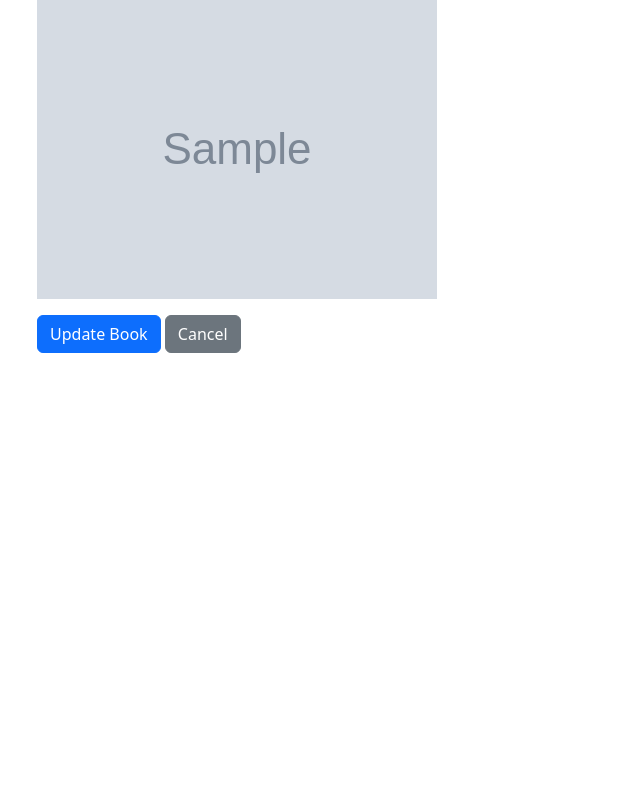
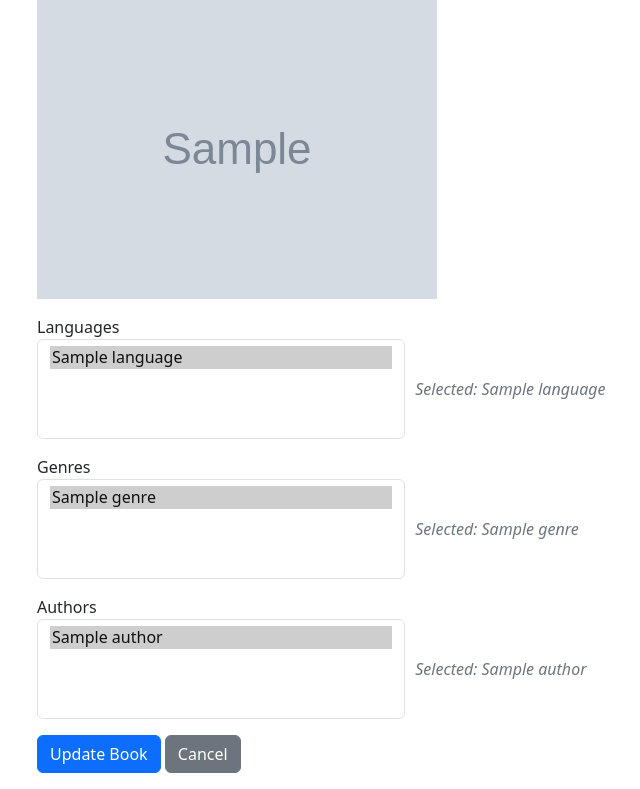
Before and after one commit to Muck3334444/E-Lib, a Django app: page /library/edit-book/1/ in a window 1280 px wide. Shown: the part 666-1455 px from the top of the page, without its empty margins (45-685 px from the left). Before the commit the page ends 1019 px from the top, so only its background shows below. Run offline with Django 5.2, Linux system fonts and the light colour scheme; a user stored in the database is signed in; tables that the repository leaves empty hold one stand-in row (values such as "Sample post"); grey boxes marked "Sample" are stand-in pictures; some libraries are stand-ins or nearby versions.

Commit message:
Added missing fields to the book

```diff
--- a/ELib/templates/navbar.html
+++ b/ELib/templates/navbar.html
@@ -7,12 +7,6 @@
             </button>
             <div class="collapse navbar-collapse" id="navbarNav">
                 <ul class="navbar-nav me-auto mb-2 mb-lg-0">
-                    <li class="nav-item">
-                        {% comment %} <a class="nav-link" href="{% url 'dashboard' %}">Dashboard</a> {% endcomment %}
-                    </li>
-                    <li class="nav-item">
-                        {% comment %} <a class="nav-link" href="{% url 'profile' %}">Profile</a> {% endcomment %}
-                    </li>
                 </ul>
                 <ul class="navbar-nav ms-auto">
                     {% if user.is_authenticated %}
--- a/library/templates/addEditBook.html
+++ b/library/templates/addEditBook.html
@@ -37,11 +37,79 @@
                         <img src="{{ form.instance.image.url }}" alt="Book Cover" class="img-fluid">
                     </div>
                 {% endif %}
+                <div class="form-group mb-3">
+                    <label for="languages">Languages</label>
+                    <div class="multi-select-wrapper">
+                        <select id="languages" name="languages" class="form-control" multiple style="height: 100px; overflow-y: auto;" onchange="updateSelected('languages')">
+                            {% for lang in languages %}
+                                <option value="{{ lang.id }}" {% if lang.id in selectedLanguages %}selected{% endif %}>{{ lang.name }}</option>
+                            {% endfor %}
+                        </select>
+                        <div class="selected-list" id="selected-languages">Selected: {{ selectedLanguages|join:", " }}</div>
+                    </div>
+                </div>
+
+                <div class="form-group mb-3">
+                    <label for="genres">Genres</label>
+                    <div class="multi-select-wrapper">
+                        <select id="genres" name="genres" class="form-control" multiple style="height: 100px; overflow-y: auto;" onchange="updateSelected('genres')">
+                            {% for genre in genres %}
+                                <option value="{{ genre.id }}" {% if genre.id in selectedGenres %}selected{% endif %}>{{ genre.name }}</option>
+                            {% endfor %}
+                        </select>
+                        <div class="selected-list" id="selected-genres">Selected: {{ selectedGenres|join:", " }}</div>
+                    </div>
+                </div>
+
+                <div class="form-group mb-3">
+                    <label for="authors">Authors</label>
+                    <div class="multi-select-wrapper">
+                        <select id="authors" name="authors" class="form-control" multiple style="height: 100px; overflow-y: auto;" onchange="updateSelected('authors')">
+                            {% for author in authors %}
+                                <option value="{{ author.id }}" {% if author.id in selectedAuthors %}selected{% endif %}>{{ author.name }}</option>
+                            {% endfor %}
+                        </select>
+                        <div class="selected-list" id="selected-authors">Selected: {{ selectedAuthors|join:", " }}</div>
+                    </div>
+                </div>
                 <button type="submit" class="btn btn-primary">
                     {% if bookId %}Update Book{% else %}Add Book{% endif %}
                 </button>
                 <a href="{% url 'books-storage' %}" class="btn btn-secondary">Cancel</a>
             </form>
         </div>
+        <script>
+            function updateSelected(field) {
+                let selected = Array.from(document.getElementById(field).selectedOptions).map(option => option.text);
+                document.getElementById(`selected-${field}`).innerText = "Selected: " + (selected.join(", ") || "None");
+            }
+
+            // Initial update to show already selected items on page load
+            window.onload = function() {
+                updateSelected('languages');
+                updateSelected('genres');
+                updateSelected('authors');
+            };
+        </script>
+        <style>
+            .multi-select-wrapper {
+                display: flex;
+                align-items: center;
+                gap: 10px; /* Abstand zwischen Select und Liste */
+            }
+
+            .multi-select-wrapper select {
+                width: 33%; /* Begrenzt die Breite des Select-Feldes auf ein Drittel */
+            }
+
+            .selected-list {
+                font-style: italic;
+                color: #6c757d;
+                white-space: nowrap;
+                max-width: 50%; /* optional, um Platz für die ausgewählten Elemente anzupassen */
+                overflow: hidden;
+                text-overflow: ellipsis; /* falls der Text zu lang ist, wird er abgeschnitten */
+            }
+        </style>
 {% endblock %}
 <script src="https://cdn.jsdelivr.net/npm/bootstrap@5.3.0-alpha1/dist/js/bootstrap.bundle.min.js"></script>
--- a/library/views.py
+++ b/library/views.py
@@ -1,7 +1,7 @@
 from django.shortcuts import render, get_object_or_404, redirect
 from django.views import generic
 from .forms import BookForm
-from .models import Book, BookInstance, Rating, Reservation
+from .models import Author, Book, BookInstance, Genre, Language, Rating, Reservation
 from django.contrib.auth.decorators import login_required
 from library.models import Book
 from django.http import JsonResponse
@@ -31,12 +31,37 @@ def addOrEditBookView(request, bookId=None):
     if request.method == 'POST':
         form = BookForm(request.POST, request.FILES, instance=book)
         if form.is_valid():
-            form.save()  # Save the form (this will either create or update the book)
+            book = form.save()  # Save the form (this will either create or update the book)
+            selectedLanguages = request.POST.getlist('languages')
+            selectedGenres = request.POST.getlist('genres')
+            selectedAuthors = request.POST.getlist('authors')
+
+            # Set many-to-many relationships
+            book.language.set(selectedLanguages)
+            book.genre.set(selectedGenres)
+            book.author.set(selectedAuthors)
+
+            # Save again to finalize M2M relationships
+            book.save()
+
             return redirect('books-storage')  # Redirect to the book list page after submission
     else:
         form = BookForm(instance=book)  # Prepopulate the form with the book data if editing
 
-    return render(request, 'addEditBook.html', {'form': form, 'bookId': bookId})
+    context = {
+        "form": form,
+        "bookId": bookId,
+        "languages": list(Language.objects.all()),
+        "genres": list(Genre.objects.all()),
+        "authors": list(Author.objects.all()),
+    }
+
+    if book:
+        context["selectedLanguages"] = [lang.pk for lang in book.language.all()]
+        context["selectedGenres"] = [lang.pk for lang in book.genre.all()]
+        context["selectedAuthors"] = [lang.pk for lang in book.author.all()]
+
+    return render(request, 'addEditBook.html', context=context)
 
 
 
```
